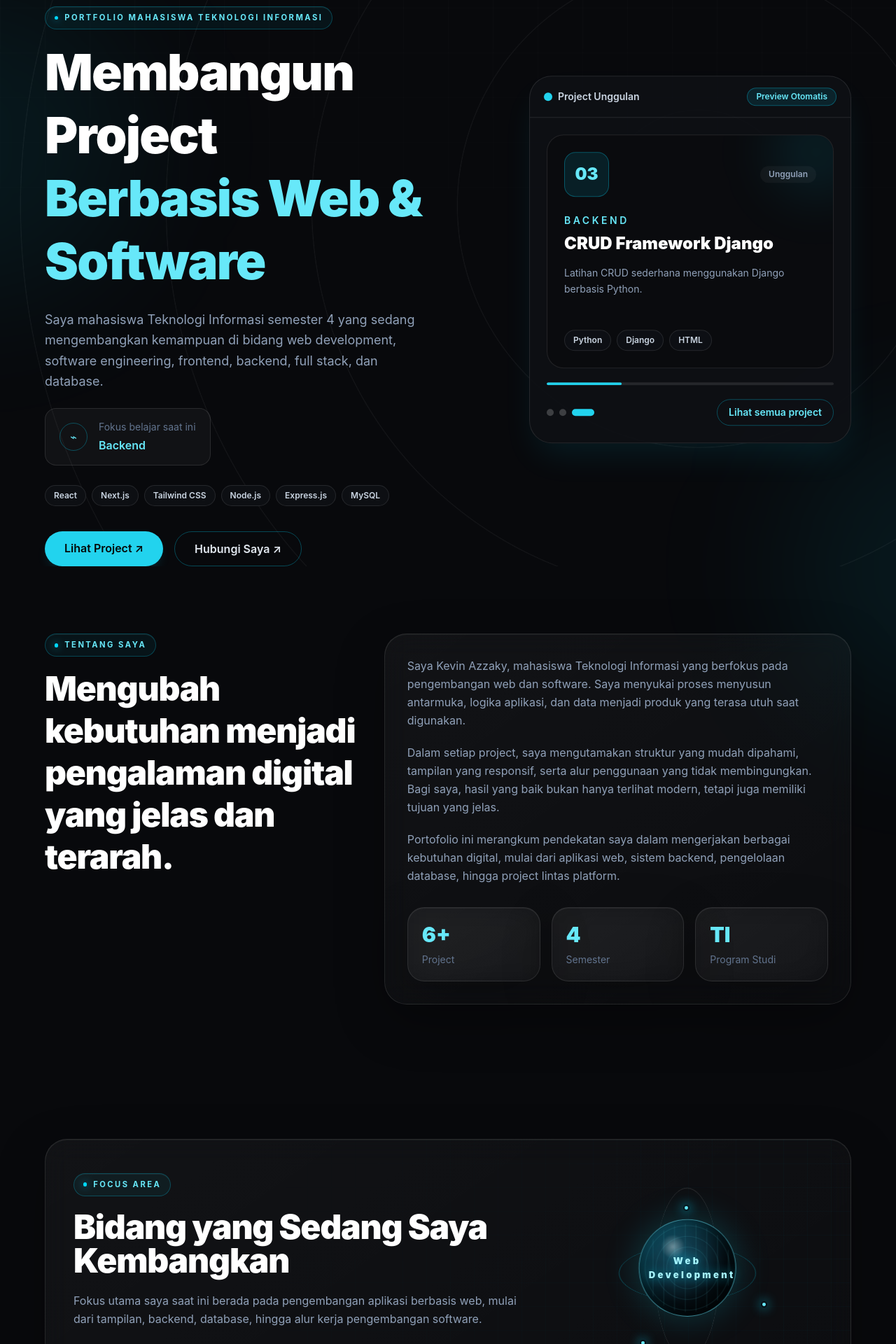
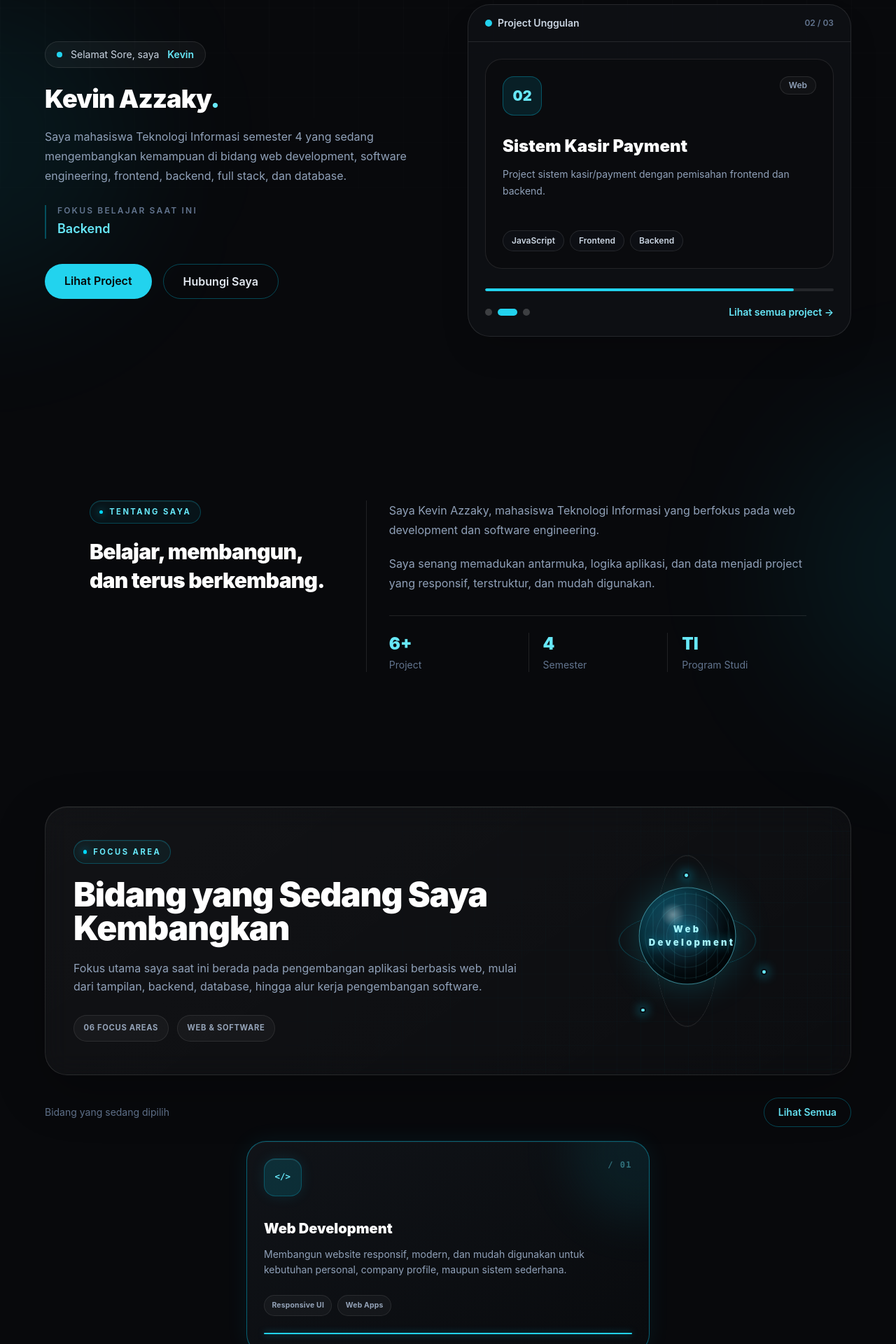
Before and after one commit to kevinazzaky/portfolio, a React (Vite) app: page / in a window 1280 px wide. Shown: the part 181-2101 px from the top of the page at 70% size. Built offline with nearby package versions, Linux system fonts and the light colour scheme.

Commit message:
update portfolio

```diff
--- a/index.html
+++ b/index.html
@@ -4,7 +4,11 @@
     <meta charset="UTF-8" />
     <link rel="icon" type="image/svg+xml" href="/favicon.svg" />
     <meta name="viewport" content="width=device-width, initial-scale=1.0" />
-    <title>portofolio-kevin</title>
+    <meta
+      name="description"
+      content="Portfolio Kevin Azzaky, mahasiswa Teknologi Informasi yang berfokus pada web development dan software engineering."
+    />
+    <title>Portfolio Kevin Azzaky</title>
   </head>
   <body>
     <div id="root"></div>
--- a/src/components/About.jsx
+++ b/src/components/About.jsx
@@ -6,37 +6,37 @@ function About({ lang }) {
 
   return (
     <section id="about" className="px-6 py-24">
-      <div className="mx-auto max-w-6xl">
-        <div className="grid gap-10 lg:grid-cols-[0.8fr_1.2fr]">
+      <div className="mx-auto max-w-5xl">
+        <div className="grid gap-8 lg:grid-cols-[0.7fr_1.3fr] lg:gap-14">
           <ScrollReveal delay={100}>
             <div>
-              <p className="section-label">
-                {aboutText.label}
-              </p>
+              <p className="section-label">{aboutText.label}</p>
 
-              <h2 className="mt-4 text-4xl font-black leading-tight tracking-tight md:text-5xl">
+              <h2 className="mt-5 text-2xl font-black leading-snug tracking-tight text-white md:text-3xl">
                 {aboutText.title}
               </h2>
             </div>
           </ScrollReveal>
 
-          <div className="glass-panel rounded-[2rem] p-6 md:p-8">
+          <div className="border-l border-white/10 pl-6 md:pl-8">
             {aboutText.paragraphs.map((paragraph, index) => (
               <ScrollReveal key={paragraph} delay={index * 120}>
-                <p className="mb-5 leading-relaxed text-slate-400">
+                <p className="mb-5 leading-7 text-slate-400">
                   {paragraph}
                 </p>
               </ScrollReveal>
             ))}
 
-            <div className="mt-8 grid gap-4 sm:grid-cols-3">
+            <div className="mt-8 grid grid-cols-3 border-t border-white/10 pt-6">
               {aboutText.stats.map((stat, index) => (
                 <ScrollReveal key={stat.label} delay={index * 120}>
-                  <div className="stat-card rounded-[1.5rem] p-5">
-                    <h3 className="text-3xl font-black text-lime-400">
+                  <div className={index > 0 ? "border-l border-white/10 pl-5" : ""}>
+                    <h3 className="text-2xl font-black text-lime-400">
                       {stat.value}
                     </h3>
-                    <p className="mt-2 text-sm text-slate-500">{stat.label}</p>
+                    <p className="mt-1 text-xs text-slate-500 sm:text-sm">
+                      {stat.label}
+                    </p>
                   </div>
                 </ScrollReveal>
               ))}
--- a/src/components/FocusArea.jsx
+++ b/src/components/FocusArea.jsx
@@ -15,6 +15,7 @@ function FocusArea({ lang }) {
   const focusText = translations[lang].focus;
   const [activeFocus, setActiveFocus] = useState(0);
   const [rotation, setRotation] = useState(0);
+  const [showAll, setShowAll] = useState(false);
   const dragRef = useRef(null);
 
   const selectRelativeFocus = (direction) => {
@@ -119,38 +120,40 @@ function FocusArea({ lang }) {
                 </span>
               </div>
 
-              <div className="focus-globe-controls">
-                <button
-                  type="button"
-                  onPointerDown={(event) => event.stopPropagation()}
-                  onClick={() => selectRelativeFocus(-1)}
-                  aria-label={lang === "id" ? "Bidang sebelumnya" : "Previous focus area"}
-                >
-                  &larr;
-                </button>
-                <span>{String(activeFocus + 1).padStart(2, "0")} / 06</span>
-                <button
-                  type="button"
-                  onPointerDown={(event) => event.stopPropagation()}
-                  onClick={() => selectRelativeFocus(1)}
-                  aria-label={lang === "id" ? "Bidang berikutnya" : "Next focus area"}
-                >
-                  &rarr;
-                </button>
-              </div>
             </div>
           </div>
         </ScrollReveal>
 
-        <div className="mt-8 grid gap-5 md:grid-cols-2 lg:grid-cols-3">
-          {focusText.items.map((item, index) => (
-            <ScrollReveal key={item.title} delay={index * 120} className="h-full">
+        <div className="mt-8 flex items-center justify-between gap-4">
+          <p className="text-sm text-slate-500">
+            {showAll ? focusText.allAreas : focusText.selectedArea}
+          </p>
+          <button
+            type="button"
+            onClick={() => setShowAll((current) => !current)}
+            aria-expanded={showAll}
+            className="rounded-full border border-lime-400/30 px-5 py-2.5 text-sm font-semibold text-lime-300 transition hover:bg-lime-400 hover:text-[#050807]"
+          >
+            {showAll ? focusText.showOne : focusText.showAll}
+          </button>
+        </div>
+
+        <div className={`mt-5 ${showAll ? "grid gap-5 md:grid-cols-2 lg:grid-cols-3" : "mx-auto max-w-xl"}`}>
+          {(showAll
+            ? focusText.items.map((item, index) => ({ item, index }))
+            : [{ item: focusText.items[activeFocus], index: activeFocus }]
+          ).map(({ item, index }) => (
+            <ScrollReveal
+              key={`${showAll ? "all" : "single"}-${item.title}`}
+              delay={showAll ? index * 80 : 0}
+              className="h-full"
+            >
               <article
-                className={`focus-card group ${activeFocus === index ? "is-active" : ""}`}
+                className={`focus-card group ${activeFocus === index ? "is-active" : ""} ${!showAll ? "is-single" : ""}`}
               >
                 <div className="focus-card-glow"></div>
 
-                <div className="relative z-10 flex h-full flex-col">
+                <div className="focus-card-content relative z-10 flex h-full flex-col">
                   <div className="flex items-start justify-between gap-4">
                     <div className="focus-card-icon">
                       {focusMeta[index].icon}
--- a/src/components/Hero.jsx
+++ b/src/components/Hero.jsx
@@ -4,29 +4,15 @@ import { projects } from "../data/projects";
 import { translations } from "../data/translations";
 
 const featuredProjects = projects.filter((project) => project.featured);
-const previewProjects =
-  featuredProjects.length > 0 ? featuredProjects : projects;
-
-function getSafeLang(lang) {
-  if (lang === "id" || lang === "en") return lang;
-  if (lang?.lang === "id" || lang?.lang === "en") return lang.lang;
-  return "id";
-}
+const previewProjects = featuredProjects.length ? featuredProjects : projects;
 
 function getText(value, lang) {
   if (typeof value === "string") return value;
-  if (value && typeof value === "object") {
-    return value[lang] || value.id || value.en || "";
-  }
-  return "";
+  return value?.[lang] || value?.id || value?.en || "";
 }
 
 function getGreeting(lang) {
-  const currentLang = getSafeLang(lang);
-  const greetings =
-    translations[currentLang]?.hero?.greetings ||
-    translations.id.hero.greetings;
-
+  const greetings = translations[lang].hero.greetings;
   const hour = new Date().getHours();
 
   if (hour < 11) return greetings.morning;
@@ -36,163 +22,117 @@ function getGreeting(lang) {
 }
 
 function Hero({ lang }) {
-  const currentLang = getSafeLang(lang);
-
+  const currentLang = lang === "en" ? "en" : "id";
+  const heroText = translations[currentLang].hero;
   const [roleIndex, setRoleIndex] = useState(0);
   const [projectIndex, setProjectIndex] = useState(0);
-
-  const heroText = translations[currentLang]?.hero || translations.id.hero;
-  const roles = heroText.roles || [];
-
-  const activeProject = previewProjects[projectIndex] || previewProjects[0];
-  const greeting = getGreeting(currentLang);
+  const activeProject = previewProjects[projectIndex];
 
   useEffect(() => {
-    if (roles.length <= 1) return;
+    const roleTimer = setInterval(() => {
+      setRoleIndex((current) => (current + 1) % heroText.roles.length);
+    }, 2000);
 
-    const interval = setInterval(() => {
-      setRoleIndex((prev) => (prev + 1) % roles.length);
-    }, 1800);
-
-    return () => clearInterval(interval);
-  }, [roles.length]);
+    return () => clearInterval(roleTimer);
+  }, [heroText.roles.length]);
 
   useEffect(() => {
-    if (previewProjects.length <= 1) return;
+    if (previewProjects.length <= 1) return undefined;
 
-    const interval = setInterval(() => {
-      setProjectIndex((prev) => (prev + 1) % previewProjects.length);
-    }, 3000);
+    const projectTimer = setInterval(() => {
+      setProjectIndex((current) => (current + 1) % previewProjects.length);
+    }, 3500);
 
-    return () => clearInterval(interval);
+    return () => clearInterval(projectTimer);
   }, []);
 
-  if (!activeProject) {
-    return null;
-  }
+  if (!activeProject) return null;
 
   return (
-    <section id="home" className="hero-orbits relative min-h-screen px-6 pt-32">
-      <div className="mx-auto grid max-w-6xl items-center gap-14 md:grid-cols-2">
+    <section id="home" className="relative flex min-h-screen items-center px-6 pb-20 pt-32">
+      <div className="mx-auto grid w-full max-w-6xl items-center gap-14 md:grid-cols-2">
         <ScrollReveal delay={100}>
-          <div>
-            <div className="mb-6 inline-flex items-center gap-3 rounded-full border border-white/10 bg-white/5 px-4 py-2 text-sm text-slate-300">
-              <span className="h-2.5 w-2.5 rounded-full bg-lime-400 shadow-lg shadow-lime-400/50"></span>
-              {greeting}, {heroText.intro}{" "}
-              <span className="font-semibold text-lime-300">
-                {heroText.name}
-              </span>
+          <div className="max-w-2xl">
+            <div className="mb-6 inline-flex items-center gap-3 rounded-full border border-white/10 bg-white/[0.04] px-4 py-2 text-sm text-slate-300">
+              <span className="h-2 w-2 rounded-full bg-lime-400 shadow-lg shadow-lime-400/50"></span>
+              {getGreeting(currentLang)}, {heroText.intro}{" "}
+              <span className="font-semibold text-lime-300">{heroText.name}</span>
             </div>
 
-            <p className="section-label mb-4">
-              {heroText.badge}
-            </p>
-
-            <h1 className="max-w-3xl text-5xl font-black leading-tight tracking-tight md:text-7xl">
-              {heroText.title1}
-              <span className="block text-lime-400">{heroText.title2}</span>
+            <h1 className="text-3xl font-black tracking-tight text-white sm:text-4xl">
+              Kevin Azzaky<span className="text-lime-400">.</span>
             </h1>
 
-            <p className="mt-6 max-w-xl text-lg leading-relaxed text-slate-400">
+            <p className="mt-5 max-w-xl leading-7 text-slate-400">
               {heroText.description}
             </p>
 
-            <div className="mt-6 inline-flex items-center gap-4 rounded-2xl border border-white/10 bg-white/[0.04] px-5 py-4">
-              <div className="flex h-10 w-10 items-center justify-center rounded-full border border-lime-400/30 text-lime-300">
-                ⌁
-              </div>
-
-              <div>
-                <p className="text-sm text-slate-500">
+            <div className="mt-7 max-w-md border-l-2 border-lime-400/60 pl-4">
+              <p className="text-xs font-semibold uppercase tracking-[0.18em] text-slate-500">
                 {heroText.currentFocus}
               </p>
-
-                <p className="mt-1 font-semibold text-lime-300">
-                  {roles[roleIndex] || "Web Development"}
+              <p
+                key={roleIndex}
+                className="project-card-enter mt-1 text-lg font-semibold text-lime-300"
+              >
+                {heroText.roles[roleIndex]}
               </p>
-              </div>
-            </div>
-
-            <div className="mt-7 flex flex-wrap gap-2">
-              {(heroText.stacks || []).map((stack) => (
-                <span
-                  key={stack}
-                  className="rounded-full border border-white/10 bg-[#0B120D]/90 px-3 py-1.5 text-xs font-semibold text-slate-300"
-                >
-                  {stack}
-                </span>
-              ))}
             </div>
 
             <div className="mt-9 flex flex-wrap gap-4">
               <a
                 href="#projects"
-                className="rounded-full bg-lime-400 px-7 py-3 font-semibold text-[#050807] shadow-lg shadow-lime-500/20 transition hover:-translate-y-1 hover:bg-lime-300"
+                className="rounded-full bg-lime-400 px-7 py-3 font-semibold text-[#050807] transition hover:-translate-y-1 hover:bg-lime-300"
               >
-                {heroText.viewProjects} ↗
+                {heroText.viewProjects}
               </a>
-
               <a
                 href="#contact"
                 className="rounded-full border border-white/15 px-7 py-3 font-semibold text-slate-200 transition hover:-translate-y-1 hover:border-lime-400 hover:text-lime-300"
               >
-                {heroText.contactMe} ↗
+                {heroText.contactMe}
               </a>
             </div>
           </div>
         </ScrollReveal>
 
-        <ScrollReveal delay={250}>
-          <div className="flex justify-center md:justify-end">
-            <div className="float-soft w-full max-w-[460px] overflow-hidden rounded-[2rem] border border-white/10 bg-[#0B120D]/90 shadow-2xl shadow-lime-500/5">
-              <div className="flex items-center justify-between border-b border-white/10 px-5 py-4">
+        <ScrollReveal delay={220}>
+          <div className="overflow-hidden rounded-[2rem] border border-white/10 bg-[#0B120D]/90 shadow-2xl shadow-black/20">
+            <div className="flex items-center justify-between border-b border-white/10 px-6 py-4">
               <div className="flex items-center gap-2">
-                  <span className="h-3 w-3 rounded-full bg-lime-400"></span>
+                <span className="h-2.5 w-2.5 rounded-full bg-lime-400"></span>
                 <span className="text-sm font-semibold text-slate-300">
                   {heroText.featuredProject}
                 </span>
               </div>
-
-                <span className="rounded-full border border-lime-400/20 bg-lime-400/10 px-3 py-1 text-xs font-semibold text-lime-300">
-                  {heroText.autoPreview}
+              <span className="text-xs font-semibold text-slate-500">
+                {String(projectIndex + 1).padStart(2, "0")} / {String(previewProjects.length).padStart(2, "0")}
               </span>
             </div>
 
+            <div className="p-5 sm:p-6">
               <div
-                key={
-                  activeProject.slug ||
-                  getText(activeProject.title, currentLang)
-                }
-                className="project-card-enter p-6"
+                key={activeProject.slug}
+                className="project-card-enter rounded-[1.5rem] border border-white/10 bg-[#050807] p-6"
               >
-                <div className="relative overflow-hidden rounded-[1.5rem] border border-white/10 bg-[#050807] p-6">
-                  <div className="absolute right-[-40px] top-[-40px] h-32 w-32 rounded-full bg-lime-400/10 blur-2xl"></div>
-
-                  <div className="relative">
-                    <div className="mb-6 flex items-center justify-between">
-                      <div className="flex h-16 w-16 items-center justify-center rounded-2xl border border-lime-400/20 bg-lime-400/10 text-2xl font-black text-lime-300">
+                <div className="flex items-start justify-between gap-4">
+                  <div className="flex h-14 w-14 items-center justify-center rounded-2xl border border-lime-400/20 bg-lime-400/10 text-xl font-black text-lime-300">
                     {String(projectIndex + 1).padStart(2, "0")}
                   </div>
-
-                      <span className="rounded-full bg-white/[0.04] px-3 py-1 text-xs font-semibold text-slate-400">
-                        {getText(activeProject.status, currentLang)}
+                  <span className="rounded-full border border-white/10 bg-white/[0.03] px-3 py-1 text-xs font-semibold text-slate-400">
+                    {activeProject.category}
                   </span>
                 </div>
 
-                    <p className="mb-2 text-sm font-semibold uppercase tracking-[0.25em] text-lime-400">
-                      {activeProject.category}
-                    </p>
-
-                    <h3 className="text-2xl font-black leading-tight text-white">
+                <h2 className="mt-7 text-2xl font-black text-white">
                   {getText(activeProject.title, currentLang)}
-                    </h3>
-
-                    <p className="mt-4 min-h-[72px] text-sm leading-relaxed text-slate-400">
+                </h2>
+                <p className="mt-3 min-h-[4.5rem] text-sm leading-6 text-slate-400">
                   {getText(activeProject.description, currentLang)}
                 </p>
 
                 <div className="mt-5 flex flex-wrap gap-2">
-                      {activeProject.tools?.slice(0, 4).map((tool) => (
+                  {activeProject.tools.slice(0, 4).map((tool) => (
                     <span
                       key={tool}
                       className="rounded-full border border-white/10 bg-[#0B120D] px-3 py-1.5 text-xs font-semibold text-slate-300"
@@ -202,15 +142,12 @@ function Hero({ lang }) {
                   ))}
                 </div>
               </div>
-                </div>
 
-                <div className="mt-5 h-1 overflow-hidden rounded-full bg-white/10">
+              <div className="mt-7 h-1 overflow-hidden rounded-full bg-white/10">
                 <div
-                    key={
-                      activeProject.slug ||
-                      getText(activeProject.title, currentLang)
-                    }
+                  key={activeProject.slug}
                   className="project-progress h-full rounded-full bg-lime-400"
+                  style={{ animationDuration: "3.5s" }}
                 ></div>
               </div>
 
@@ -218,13 +155,12 @@ function Hero({ lang }) {
                 <div className="flex gap-2">
                   {previewProjects.map((project, index) => (
                     <button
-                        key={
-                          project.slug || getText(project.title, currentLang)
-                        }
+                      key={project.slug}
+                      type="button"
                       onClick={() => setProjectIndex(index)}
                       className={`h-2.5 rounded-full transition-all ${
                         projectIndex === index
-                            ? "w-8 bg-lime-400"
+                          ? "w-7 bg-lime-400"
                           : "w-2.5 bg-white/20 hover:bg-lime-400/60"
                       }`}
                       aria-label={getText(project.title, currentLang)}
@@ -234,11 +170,10 @@ function Hero({ lang }) {
 
                 <a
                   href="#projects"
-                    className="rounded-full border border-lime-400/40 px-4 py-2 text-sm font-semibold text-lime-300 transition hover:bg-lime-400 hover:text-[#050807]"
+                  className="text-sm font-semibold text-lime-300 transition hover:text-white"
                 >
-                    {heroText.viewAllProjects}
+                  {heroText.viewAllProjects} -&gt;
                 </a>
-                </div>
               </div>
             </div>
           </div>
--- a/src/data/translations.js
+++ b/src/data/translations.js
@@ -57,12 +57,10 @@ export const translations = {
 
     about: {
       label: "Tentang Saya",
-      title:
-        "Mengubah kebutuhan menjadi pengalaman digital yang jelas dan terarah.",
+      title: "Belajar, membangun, dan terus berkembang.",
       paragraphs: [
-        "Saya Kevin Azzaky, mahasiswa Teknologi Informasi yang berfokus pada pengembangan web dan software. Saya menyukai proses menyusun antarmuka, logika aplikasi, dan data menjadi produk yang terasa utuh saat digunakan.",
-        "Dalam setiap project, saya mengutamakan struktur yang mudah dipahami, tampilan yang responsif, serta alur penggunaan yang tidak membingungkan. Bagi saya, hasil yang baik bukan hanya terlihat modern, tetapi juga memiliki tujuan yang jelas.",
-        "Portofolio ini merangkum pendekatan saya dalam mengerjakan berbagai kebutuhan digital, mulai dari aplikasi web, sistem backend, pengelolaan database, hingga project lintas platform.",
+        "Saya Kevin Azzaky, mahasiswa Teknologi Informasi yang berfokus pada web development dan software engineering.",
+        "Saya senang memadukan antarmuka, logika aplikasi, dan data menjadi project yang responsif, terstruktur, dan mudah digunakan.",
       ],
       stats: [
         { value: "6+", label: "Project" },
@@ -76,6 +74,10 @@ export const translations = {
       title: "Bidang yang Sedang Saya Kembangkan",
       description:
         "Fokus utama saya saat ini berada pada pengembangan aplikasi berbasis web, mulai dari tampilan, backend, database, hingga alur kerja pengembangan software.",
+      selectedArea: "Bidang yang sedang dipilih",
+      allAreas: "Semua bidang pengembangan",
+      showAll: "Lihat Semua",
+      showOne: "Tampilkan Satu",
       items: [
         {
           title: "Web Development",
@@ -216,6 +218,16 @@ export const translations = {
       email: "Email Saya",
       github: "GitHub",
       cta: "Hubungi Saya",
+      name: "Nama",
+      namePlaceholder: "Nama lengkap Anda",
+      formEmail: "Email",
+      subject: "Subjek",
+      subjectPlaceholder: "Tujuan menghubungi saya",
+      message: "Pesan",
+      messagePlaceholder: "Tulis pesan Anda di sini...",
+      send: "Kirim Pesan",
+      sendNote: "Aplikasi email akan terbuka. Periksa pesan, lalu tekan Kirim.",
+      sender: "Dikirim oleh",
     },
 
     footer: {
@@ -281,12 +293,10 @@ export const translations = {
 
     about: {
       label: "About Me",
-      title:
-        "Turning requirements into clear and purposeful digital experiences.",
+      title: "Learning, building, and continuously growing.",
       paragraphs: [
-        "I am Kevin Azzaky, an Information Technology student focused on web and software development. I enjoy bringing interfaces, application logic, and data together into products that feel complete to use.",
-        "In every project, I prioritize understandable structure, responsive presentation, and straightforward user flows. A strong result should not only look modern, but also serve a clear purpose.",
-        "This portfolio reflects my approach to a range of digital needs, from web applications and backend systems to database management and cross-platform projects.",
+        "I am Kevin Azzaky, an Information Technology student focused on web development and software engineering.",
+        "I enjoy combining interfaces, application logic, and data into responsive, structured, and easy-to-use projects.",
       ],
       stats: [
         { value: "6+", label: "Projects" },
@@ -300,6 +310,10 @@ export const translations = {
       title: "Areas I Am Currently Developing",
       description:
         "My main focus is web-based application development, including interface design, backend logic, database management, and software development workflow.",
+      selectedArea: "Currently selected area",
+      allAreas: "All development areas",
+      showAll: "View All",
+      showOne: "Show One",
       items: [
         {
           title: "Web Development",
@@ -439,6 +453,16 @@ export const translations = {
       email: "My Email",
       github: "GitHub",
       cta: "Contact Me",
+      name: "Name",
+      namePlaceholder: "Your full name",
+      formEmail: "Email",
+      subject: "Subject",
+      subjectPlaceholder: "Why you are contacting me",
+      message: "Message",
+      messagePlaceholder: "Write your message here...",
+      send: "Send Message",
+      sendNote: "Your email app will open. Review the message, then press Send.",
+      sender: "Sent by",
     },
 
     footer: {
--- a/src/index.css
+++ b/src/index.css
@@ -267,47 +267,6 @@ body {
   left: 25%;
 }
 
-.focus-globe-controls {
-  position: absolute;
-  right: 0;
-  bottom: -0.25rem;
-  left: 0;
-  z-index: 5;
-  display: flex;
-  align-items: center;
-  justify-content: center;
-  gap: 0.65rem;
-}
-
-.focus-globe-controls button {
-  display: grid;
-  width: 2rem;
-  height: 2rem;
-  place-items: center;
-  border: 1px solid rgb(0 217 255 / 0.23);
-  border-radius: 50%;
-  background: rgb(8 12 16 / 0.88);
-  color: #67e8f9;
-  cursor: pointer;
-  transition: border-color 0.2s ease, background-color 0.2s ease, transform 0.2s ease;
-}
-
-.focus-globe-controls button:hover {
-  transform: scale(1.08);
-  border-color: rgb(0 217 255 / 0.55);
-  background: rgb(0 217 255 / 0.12);
-}
-
-.focus-globe-controls span {
-  min-width: 4.25rem;
-  color: #94a3b8;
-  font-family: Consolas, monospace;
-  font-size: 0.7rem;
-  font-weight: 700;
-  letter-spacing: 0.1em;
-  text-align: center;
-}
-
 .focus-card {
   position: relative;
   height: 100%;
@@ -405,6 +364,10 @@ body {
 
 .focus-card:hover .focus-card-line {
   width: 100%;
+}
+
+.focus-card.is-single {
+  min-height: 19rem;
 }
 
 @keyframes focusOrbFloat {
```
Also changed, not shown: src/components/Contact.jsx (+88 -8 lines). Lines whose indentation alone changed are shown as unchanged.
